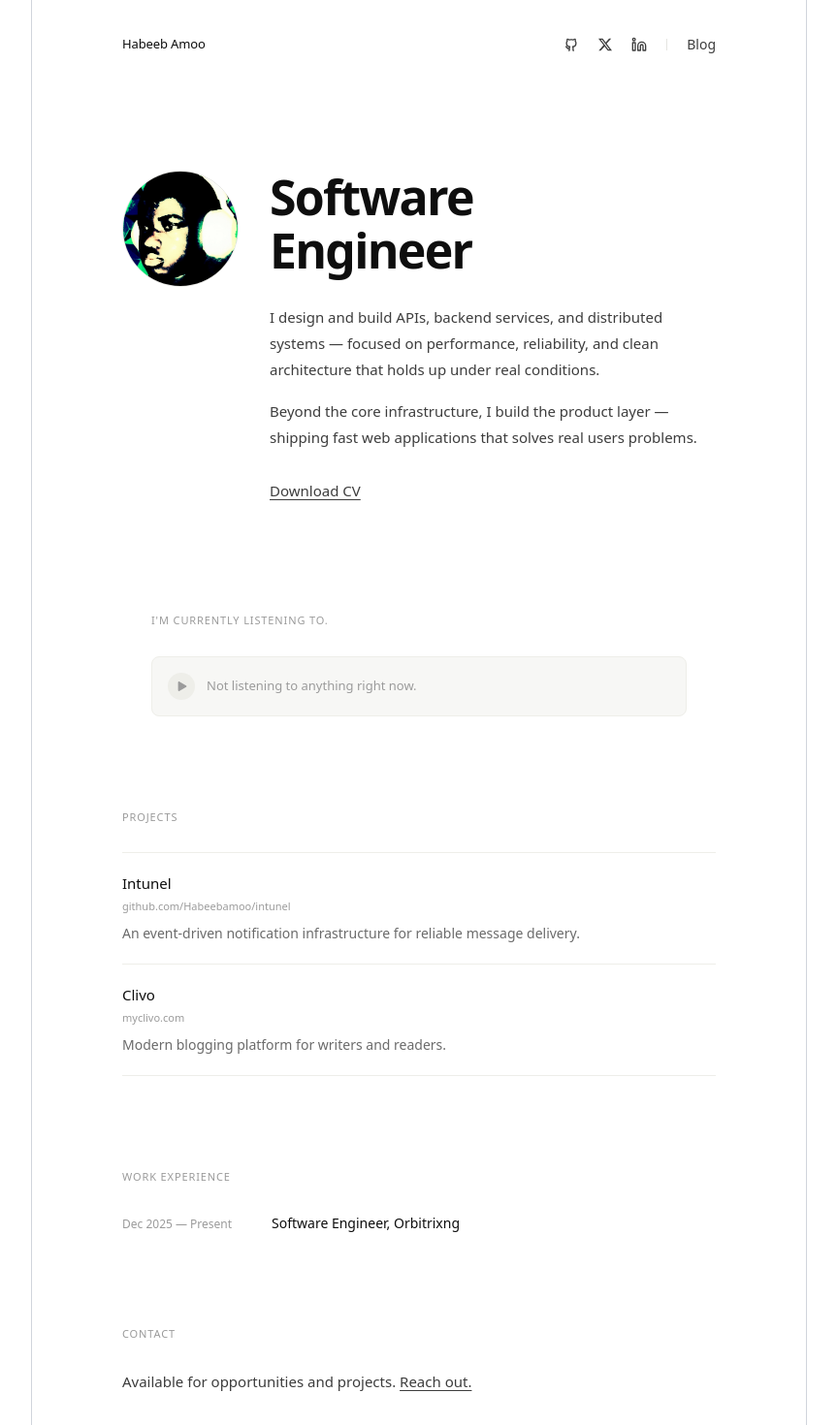
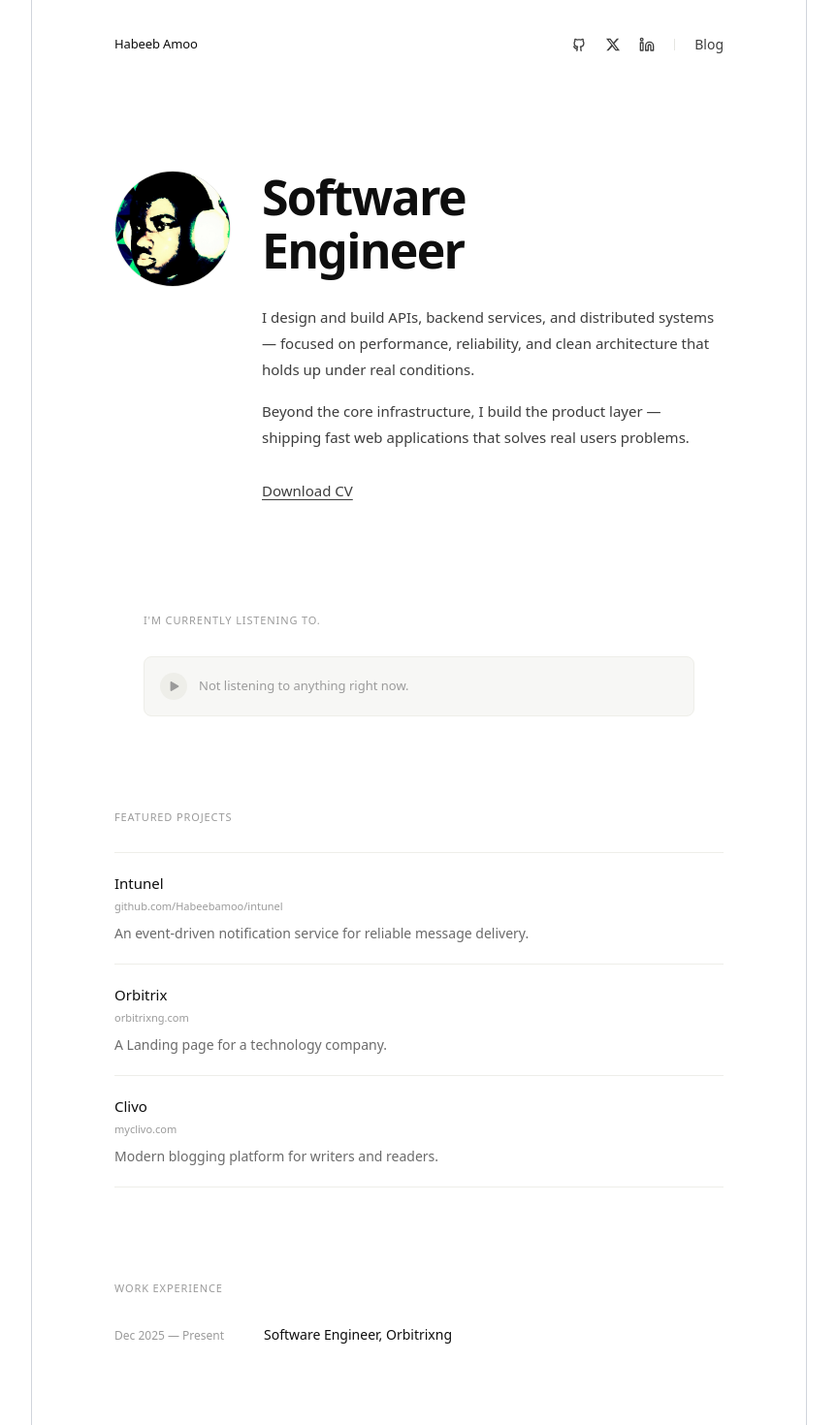
Before and after one commit to Habeebamoo/MyPortfolio, a Next.js app: page / in a window 1280 px wide. Shown: the top 1470 px of the page at 97% size, without its empty margins (208-1071 px from the left). Built offline with nearby package versions, Linux system fonts and the light colour scheme; no server answers.

Commit message:
added orbitrix to featured projects

```diff
--- a/src/components/Footer.tsx
+++ b/src/components/Footer.tsx
@@ -6,7 +6,7 @@ const Footer = () => {
   const year = new Date().getFullYear();
 
   return (
-    <footer className="w-full max-w-165 mx-auto px-6 mt-12 pb-20">
+    <footer className="w-full max-w-165 mx-auto px-4 mt-12 pb-20">
       {/* Divider */}
       <hr className="border-none border-t border-[#E5E5E1]" />
 
--- a/src/components/Header.tsx
+++ b/src/components/Header.tsx
@@ -9,7 +9,7 @@ const Header = () => {
   const [theme, setTheme] = useState<"light" | "dark">("light");
 
   return (
-    <header className="w-full max-w-165 mx-auto pt-9 px-6 flex items-center justify-between">
+    <header className="w-full max-w-165 mx-auto pt-9 px-4 flex items-center justify-between">
       {/* Name / Brand */}
       <span className="text-[13px] font-medium text-[#0E0E0E] tracking-[-0.01em]">
         <span className="hidden min-[380px]:inline">Habeeb Amoo</span>
--- a/src/components/Hero.tsx
+++ b/src/components/Hero.tsx
@@ -12,7 +12,7 @@ const Hero = () => {
   };
 
   return (
-    <section className="w-full max-w-165 mx-auto pt-30 pb-16 px-6">
+    <section className="w-full max-w-165 mx-auto pt-30 pb-16 px-4">
       <motion.div
         initial="hidden"
         animate="show"
--- a/src/components/Main.tsx
+++ b/src/components/Main.tsx
@@ -2,15 +2,14 @@
 
 const Main = () => {
   return (
-    <main className="w-full max-w-165 mx-auto px-6">
+    <main className="w-full max-w-165 mx-auto px-4">
 
       {/* Projects Section */}
       <section className="py-12">
         <p className="text-[11px] font-medium uppercase tracking-[0.08em] text-[#9B9B9B] mb-7">
-          Projects
+          Featured Projects
         </p>
 
-        {/* Project 1: Notification Service (Intunel) */}
         {/* Intunel */}
         <a
           href="https://github.com/Habeebamoo/intunel"
@@ -29,7 +28,29 @@ const Main = () => {
           </div>
 
           <p className="text-[14px] text-[#6B6B6B] leading-[1.65]">
-            An event-driven notification infrastructure for reliable message delivery.
+            An event-driven notification service for reliable message delivery.
+          </p>
+        </a>
+
+        {/* Orbitrix */}
+        <a
+          href="https://orbitrixng.com"
+          target="_blank"
+          rel="noopener noreferrer"
+          className="block py-5 border-b border-[#EEEEE9] hover:opacity-55 transition-opacity duration-150"
+        >
+          <div className="flex flex-col gap-1 mb-2">
+            <span className="text-[15px] font-medium text-[#0E0E0E]">
+              Orbitrix
+            </span>
+
+            <span className="text-[11px] text-[#9B9B9B] break-all">
+              orbitrixng.com
+            </span>
+          </div>
+
+          <p className="text-[14px] text-[#6B6B6B] leading-[1.65]">
+            A Landing page for a technology company.
           </p>
         </a>
 
--- a/src/components/NowPlaying.tsx
+++ b/src/components/NowPlaying.tsx
@@ -49,7 +49,7 @@ export default function NowPlaying() {
       : 0;
 
   return (
-    <div className="max-w-150 mx-auto px-6">
+    <div className="max-w-150 mx-auto px-4">
       <section className="py-12">
         <p className="text-[11px] font-medium uppercase tracking-[0.08em] text-[#9B9B9B] mb-7">
           I'm currently listening to.
```
